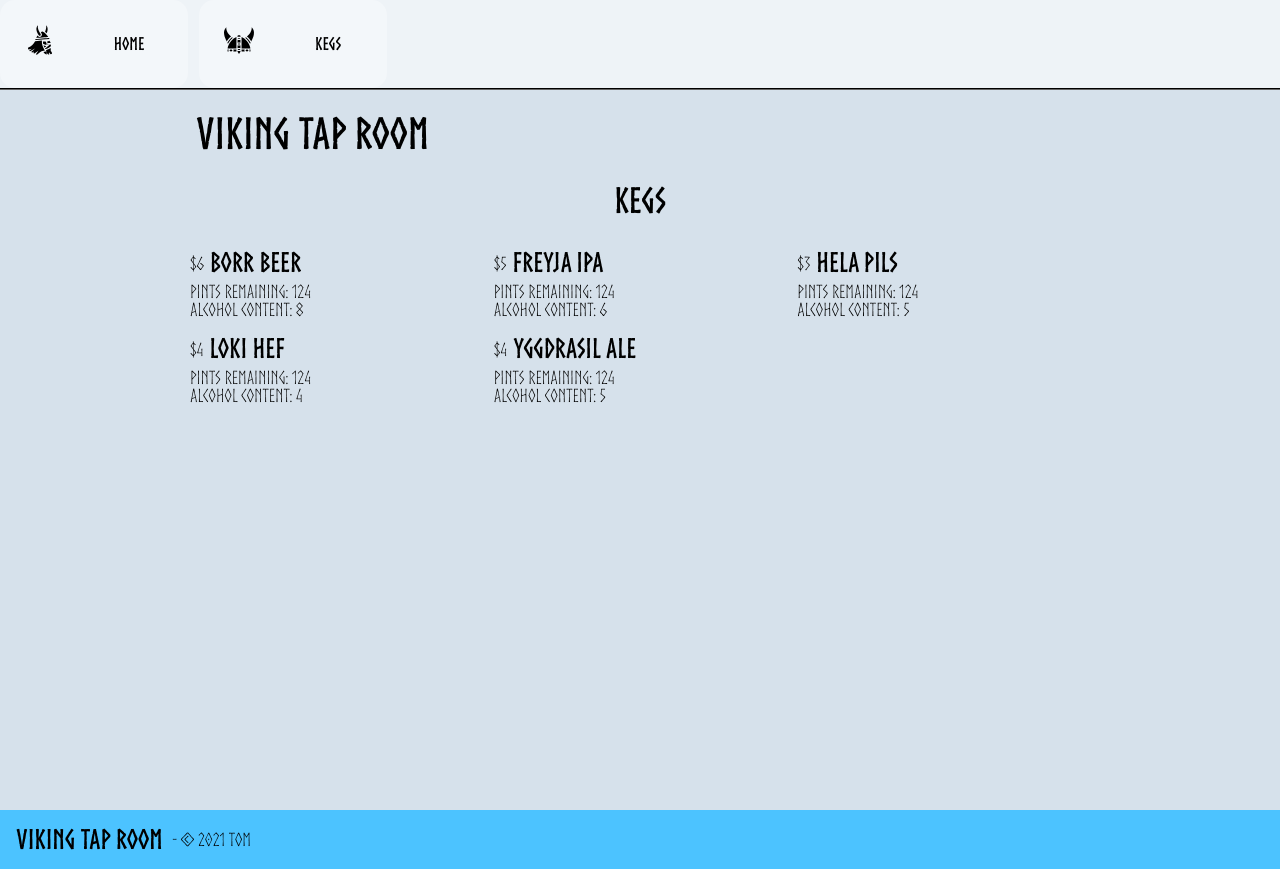
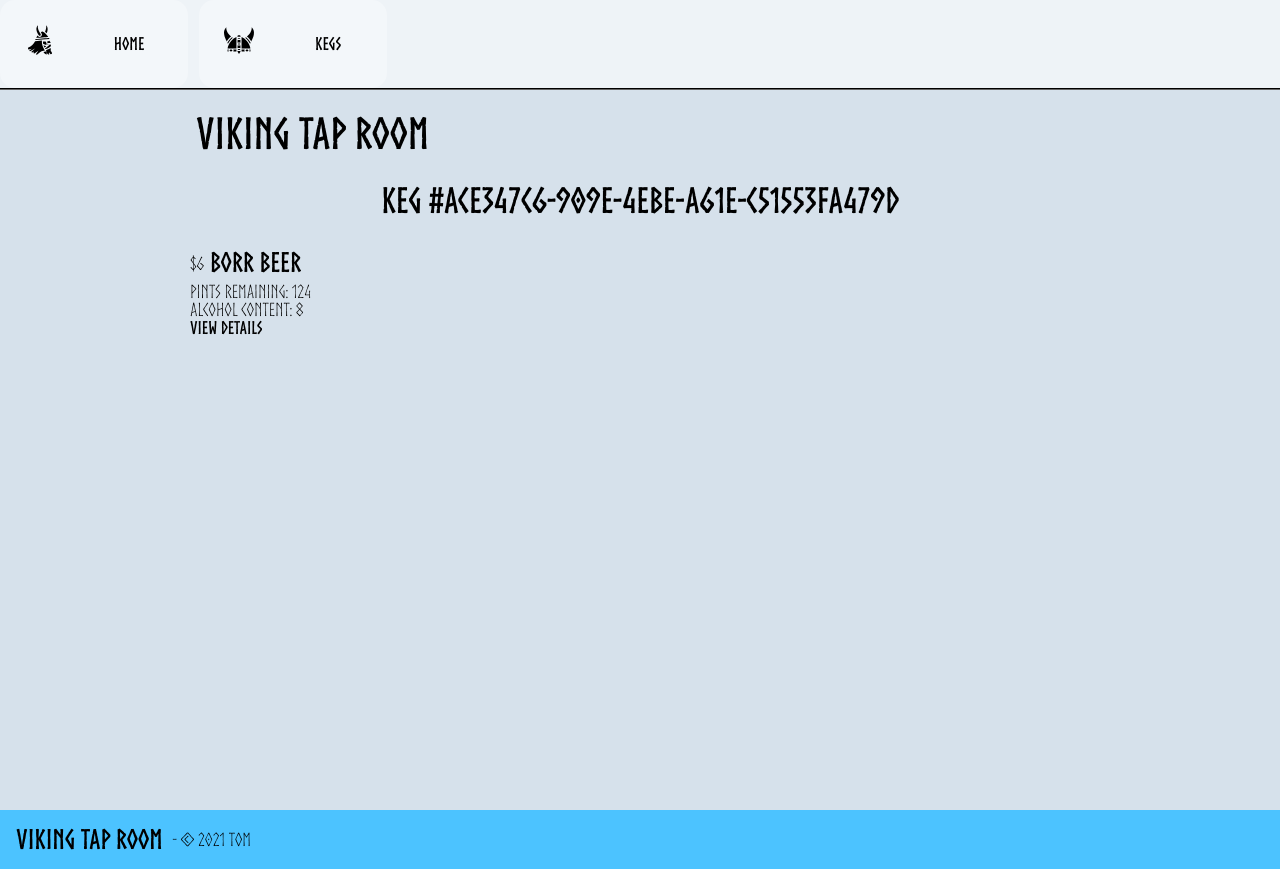
Before and after one commit to Usarneme/Viking_Tap_Room_Redux, a React (Create React App) app in the folder client/: page /kegs/ace347c6-909e-4ebe-a61e-c51553fa479d in a window 1280 px wide. Built offline with nearby package versions, Linux system fonts and the light colour scheme.

Commit message:
:construction: adds outline for new keg form and makes rendering more uniform across all pages

```diff
--- a/client/src/App.js
+++ b/client/src/App.js
@@ -43,11 +43,11 @@ class App extends Component {
         <Router>
           <Navbar />
           <Switch>
+            <Route path="/kegs/:id">
+              <Keg kegs={this.state.kegs} />
+            </Route>
             <Route path="/kegs">
               <Kegs kegs={this.state.kegs} />
-            </Route>
-            <Route path="/kegs/:id">
-              <Keg kegs={this.state.kegs} />
             </Route>
             <Route path="/">
               <Home kegs={this.state.kegs} />
--- a/client/src/components/SingleKeg.js
+++ b/client/src/components/SingleKeg.js
@@ -1,7 +1,7 @@
 import React from 'react'
 import PropTypes from 'prop-types'
 
-function SingleKey(props) {
+function SingleKeg(props) {
   return (
     <div id={props.id}>
       <div style={{ display: 'flex', flexDirection: 'row', alignItems: 'center' }}>
@@ -10,11 +10,12 @@ function SingleKey(props) {
       </div>
       <div>Pints Remaining: {props.pintsRemaining}</div>
       <div>Alcohol Content: {props.alcoholContent}</div>
+      <a href={`/kegs/${props.id}`} >View Details</a>
     </div>
   )
 }
 
-SingleKey.propTypes = {
+SingleKeg.propTypes = {
   id: PropTypes.string.isRequired,
   alcoholContent: PropTypes.number.isRequired,
   name: PropTypes.string.isRequired,
@@ -22,4 +23,4 @@ SingleKey.propTypes = {
   pintsRemaining: PropTypes.number.isRequired
 }
 
-export default SingleKey
+export default SingleKeg
--- a/client/src/pages/Home.js
+++ b/client/src/pages/Home.js
@@ -6,8 +6,8 @@ import KegsList from '../components/KegsList'
 function Home(props) {
   return(
     <div className='container'>
-      <Header title='Home' />
-      <KegsList kegs={props.kegs} />
+      <Header title='Beer Selection' />
+      <KegsList kegs={props.kegs} page={'home'} />
     </div>
   )
 }
--- a/client/src/pages/Keg.js
+++ b/client/src/pages/Keg.js
@@ -1,21 +1,30 @@
-import React, { useParams } from 'react'
+import React from 'react'
+import { useParams } from 'react-router-dom'
 import PropTypes from 'prop-types'
 import Header from './../components/Header'
 import SingleKeg from './../components/SingleKeg'
 
-function Keg(props) {
+function KegPage(props) {
   const { id } = useParams()
+  let thisKeg
+  props.kegs.forEach(k => { if (k.id === id) thisKeg = k })
+  const { name, price, alcoholContent, pintsRemaining } = thisKeg
 
   return (
-    <div>
+    <div className='container'>
       <Header title={`Keg #${id}`} />
-      <SingleKeg keg={props.keg} />
+      <SingleKeg
+        name={name}
+        price={price}
+        alcoholContent={alcoholContent}
+        pintsRemaining={pintsRemaining}
+        id={id} />
     </div>
   )
 }
 
-Keg.propTypes = {
+KegPage.propTypes = {
   kegs: PropTypes.array.isRequired
 }
 
-export default Keg
+export default KegPage
--- a/client/src/pages/Kegs.js
+++ b/client/src/pages/Kegs.js
@@ -7,7 +7,7 @@ function Kegs(props) {
   return (
     <div className='container'>
       <Header title='Kegs' />
-      <KegsList kegs={props.kegs} />
+      <KegsList kegs={props.kegs} page={'kegs'} />
     </div>
   )
 }
```
Also changed, not shown: client/src/components/AddNewKeg.js (added, +29 -0 lines).
